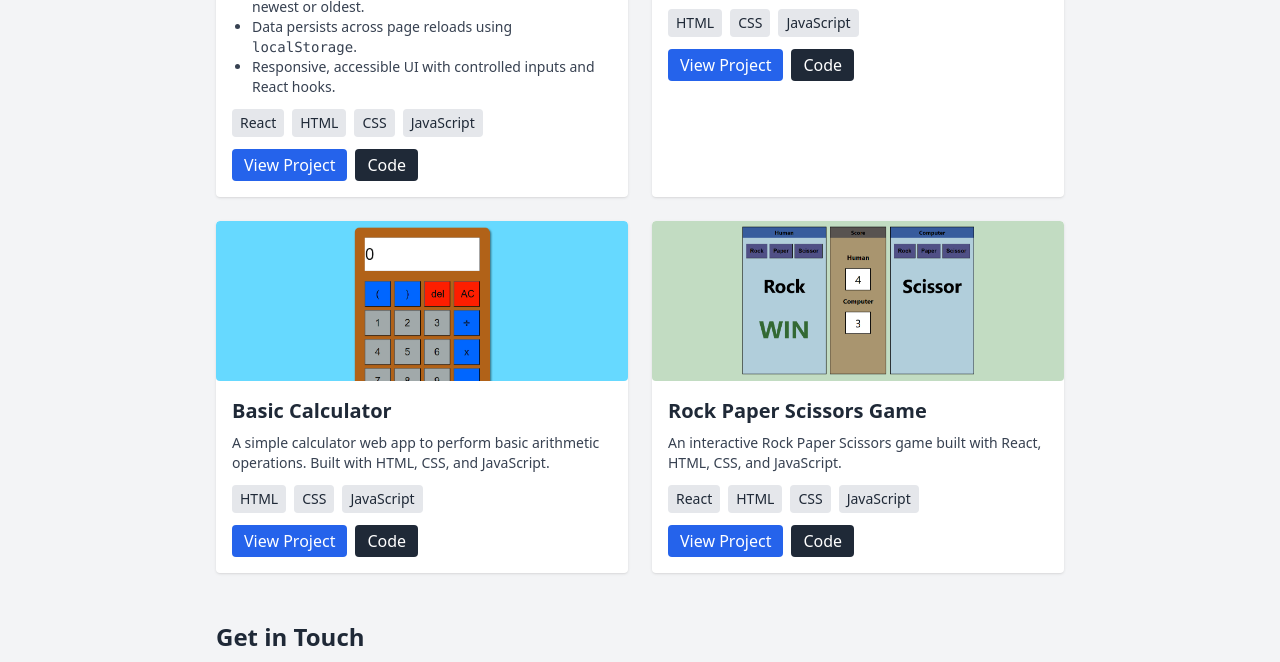
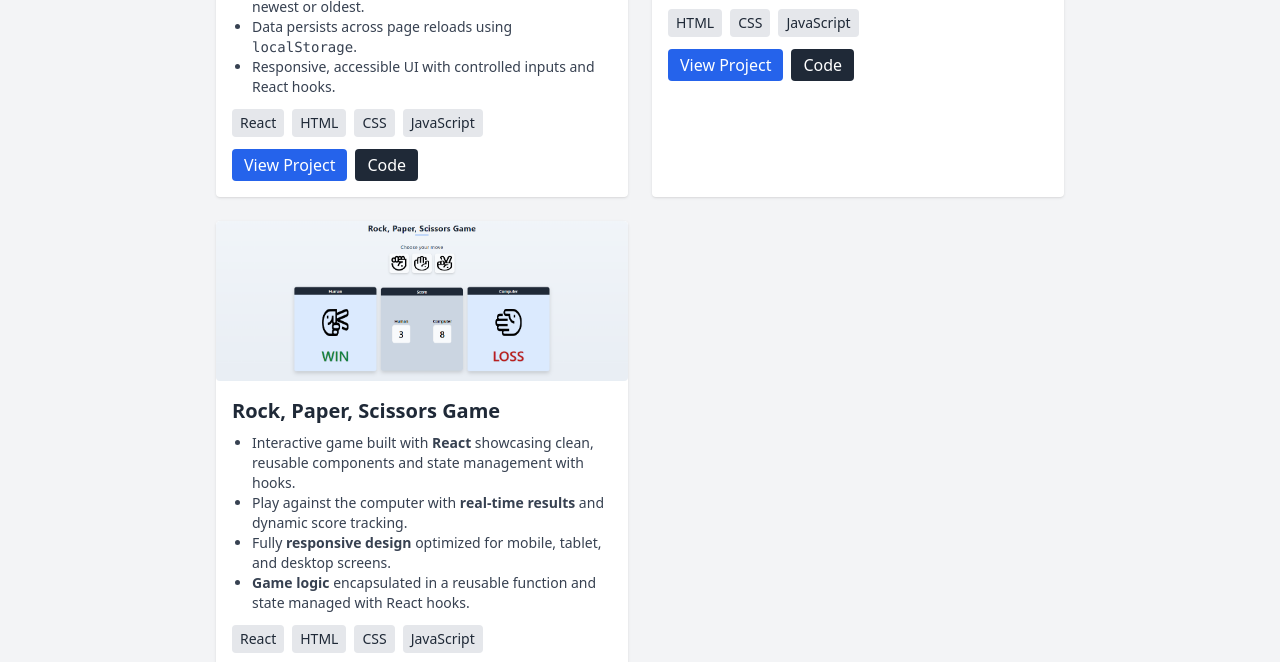
Before and after one commit to edujlulo/personal-portfolio, a website: page index.html in a window 1280 px wide. Shown: the part 655-1317 px from the top of the page. Drawn offline with nearby package versions, Linux system fonts and the light colour scheme.

Commit message:
Update Projects

```diff
--- a/index.html
+++ b/index.html
@@ -220,10 +220,9 @@
           </div>
 
           <!-- Project 3: Basic Calculator -->
-          <div
+          <!-- <div
             class="bg-white rounded shadow hover:shadow-lg transition overflow-hidden"
           >
-            <!-- Project image placeholder -->
             <a
               href="https://basic-calculator-eduardo.netlify.app/"
               target="_blank"
@@ -281,9 +280,9 @@
                 </a>
               </div>
             </div>
-          </div>
+          </div> -->
 
-          <!-- Project 4: Rock Paper Scissors Game -->
+          <!-- Project 3: Rock Paper Scissors Game -->
           <div
             class="bg-white rounded shadow hover:shadow-lg transition overflow-hidden"
           >
@@ -295,7 +294,7 @@
             >
               <div class="flex justify-center">
                 <img
-                  src="/images/rock-paper-scissors.PNG"
+                  src="/images/rock-paper-scissors2.PNG"
                   alt="Screenshot of Rock Paper Scissors project"
                   class="h-40 w-auto max-w-full object-cover transition-transform duration-300 hover:scale-105 rounded"
                 />
@@ -304,13 +303,27 @@
 
             <div class="p-4">
               <h3 class="text-xl font-semibold mb-2">
-                Rock Paper Scissors Game
+                Rock, Paper, Scissors Game
               </h3>
 
-              <p class="mb-3 text-sm text-gray-700">
-                An interactive Rock Paper Scissors game built with React, HTML,
-                CSS, and JavaScript.
-              </p>
+              <ul class="mb-3 text-sm text-gray-700 list-disc pl-5">
+                <li>
+                  Interactive game built with <strong>React</strong> showcasing
+                  clean, reusable components and state management with hooks.
+                </li>
+                <li>
+                  Play against the computer with
+                  <strong>real-time results</strong> and dynamic score tracking.
+                </li>
+                <li>
+                  Fully <strong>responsive design</strong> optimized for mobile,
+                  tablet, and desktop screens.
+                </li>
+                <li>
+                  <strong>Game logic</strong> encapsulated in a reusable
+                  function and state managed with React hooks.
+                </li>
+              </ul>
 
               <div class="flex flex-wrap gap-2 mb-3">
                 <span
```
Also changed, not shown: Images/rock-paper-scissors2.png (added).
